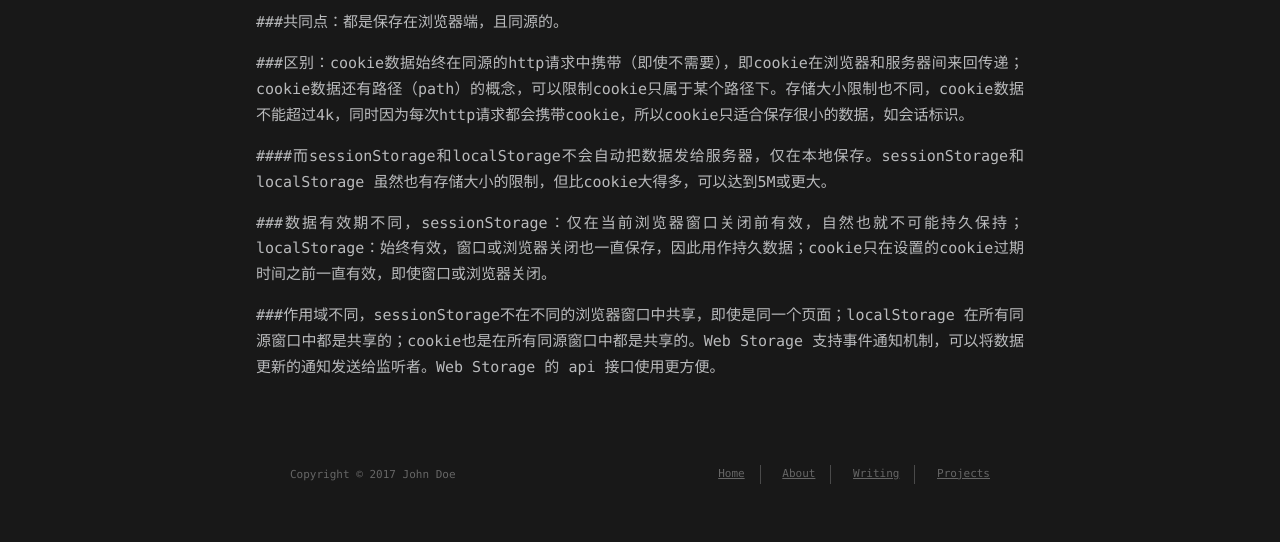
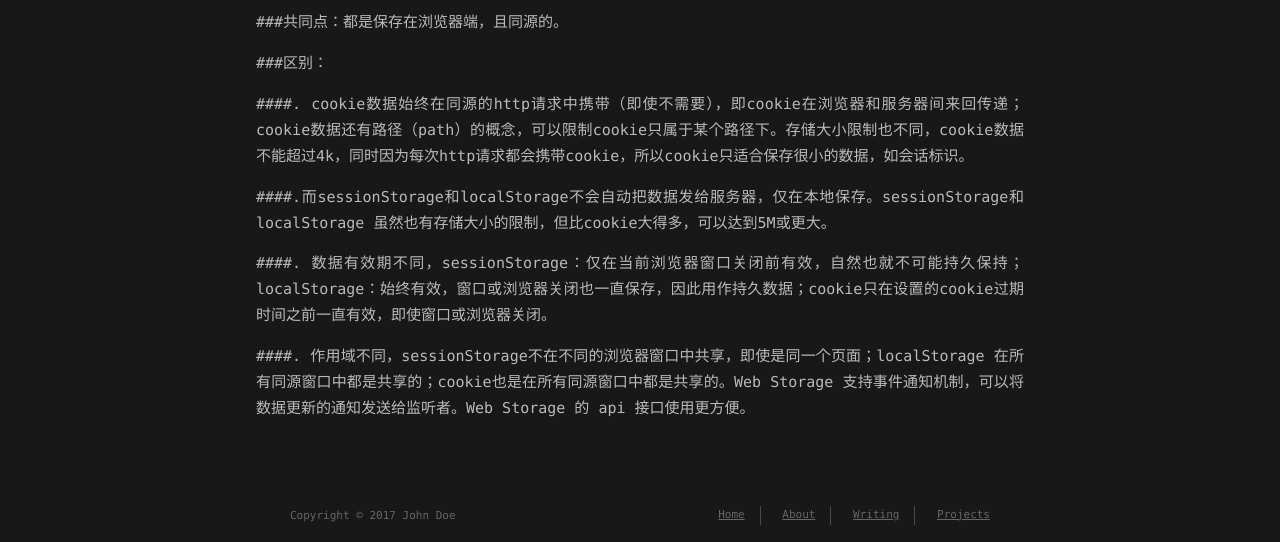
Before and after one commit to rubycountryside/rubycountryside.github.io, a plain HTML site: page 2017/11/14/first/index.html in a window 1280 px wide. Shown: the part 368-910 px from the top of the page. Before the commit the page ends 869 px from the top, so only its background shows below. Drawn offline with Linux system fonts and the light colour scheme.

Commit message:
Site updated: 2017-11-14 20:52:11

```diff
--- a/2017/11/14/first/index.html
+++ b/2017/11/14/first/index.html
@@ -6,16 +6,16 @@
     <meta http-equiv="X-UA-Compatible" content="IE=edge">
     <meta name="HandheldFriendly" content="True">
     <meta name="viewport" content="width=device-width, initial-scale=1, maximum-scale=1" />
-    <meta name="description" content="###共同点：都是保存在浏览器端，且同源的。 ###区别：cookie数据始终在同源的http请求中携带（即使不需要），即cookie在浏览器和服务器间来回传递；cookie数据还有路径（path）的概念，可以限制cookie只属于某个路径下。存储大小限制也不同，cookie数据不能超过4k，同时因为每次http请求都会携带cookie，所以cookie只适合保存很小的数据，如会话标识。 ####">
+    <meta name="description" content="###共同点：都是保存在浏览器端，且同源的。 ###区别： ####. cookie数据始终在同源的http请求中携带（即使不需要），即cookie在浏览器和服务器间来回传递；cookie数据还有路径（path）的概念，可以限制cookie只属于某个路径下。存储大小限制也不同，cookie数据不能超过4k，同时因为每次http请求都会携带cookie，所以cookie只适合保存很小的数据，如会话标">
 <meta property="og:type" content="article">
 <meta property="og:title" content="cookies，sessionStorage和localStorage的区别">
 <meta property="og:url" content="http://yoursite.com/2017/11/14/first/index.html">
 <meta property="og:site_name" content="Hexo">
-<meta property="og:description" content="###共同点：都是保存在浏览器端，且同源的。 ###区别：cookie数据始终在同源的http请求中携带（即使不需要），即cookie在浏览器和服务器间来回传递；cookie数据还有路径（path）的概念，可以限制cookie只属于某个路径下。存储大小限制也不同，cookie数据不能超过4k，同时因为每次http请求都会携带cookie，所以cookie只适合保存很小的数据，如会话标识。 ####">
-<meta property="og:updated_time" content="2017-11-14T12:48:09.000Z">
+<meta property="og:description" content="###共同点：都是保存在浏览器端，且同源的。 ###区别： ####. cookie数据始终在同源的http请求中携带（即使不需要），即cookie在浏览器和服务器间来回传递；cookie数据还有路径（path）的概念，可以限制cookie只属于某个路径下。存储大小限制也不同，cookie数据不能超过4k，同时因为每次http请求都会携带cookie，所以cookie只适合保存很小的数据，如会话标">
+<meta property="og:updated_time" content="2017-11-14T12:52:01.000Z">
 <meta name="twitter:card" content="summary">
 <meta name="twitter:title" content="cookies，sessionStorage和localStorage的区别">
-<meta name="twitter:description" content="###共同点：都是保存在浏览器端，且同源的。 ###区别：cookie数据始终在同源的http请求中携带（即使不需要），即cookie在浏览器和服务器间来回传递；cookie数据还有路径（path）的概念，可以限制cookie只属于某个路径下。存储大小限制也不同，cookie数据不能超过4k，同时因为每次http请求都会携带cookie，所以cookie只适合保存很小的数据，如会话标识。 ####">
+<meta name="twitter:description" content="###共同点：都是保存在浏览器端，且同源的。 ###区别： ####. cookie数据始终在同源的http请求中携带（即使不需要），即cookie在浏览器和服务器间来回传递；cookie数据还有路径（path）的概念，可以限制cookie只属于某个路径下。存储大小限制也不同，cookie数据不能超过4k，同时因为每次http请求都会携带cookie，所以cookie只适合保存很小的数据，如会话标">
 
 
 
@@ -164,10 +164,11 @@
 
   <div class="content" itemprop="articleBody">
     <p>###共同点：都是保存在浏览器端，且同源的。</p>
-<p>###区别：cookie数据始终在同源的http请求中携带（即使不需要），即cookie在浏览器和服务器间来回传递；cookie数据还有路径（path）的概念，可以限制cookie只属于某个路径下。存储大小限制也不同，cookie数据不能超过4k，同时因为每次http请求都会携带cookie，所以cookie只适合保存很小的数据，如会话标识。</p>
-<p>####而sessionStorage和localStorage不会自动把数据发给服务器，仅在本地保存。sessionStorage和localStorage 虽然也有存储大小的限制，但比cookie大得多，可以达到5M或更大。</p>
-<p>###数据有效期不同，sessionStorage：仅在当前浏览器窗口关闭前有效，自然也就不可能持久保持；localStorage：始终有效，窗口或浏览器关闭也一直保存，因此用作持久数据；cookie只在设置的cookie过期时间之前一直有效，即使窗口或浏览器关闭。</p>
-<p>###作用域不同，sessionStorage不在不同的浏览器窗口中共享，即使是同一个页面；localStorage 在所有同源窗口中都是共享的；cookie也是在所有同源窗口中都是共享的。Web Storage 支持事件通知机制，可以将数据更新的通知发送给监听者。Web Storage 的 api 接口使用更方便。</p>
+<p>###区别：</p>
+<p>####. cookie数据始终在同源的http请求中携带（即使不需要），即cookie在浏览器和服务器间来回传递；cookie数据还有路径（path）的概念，可以限制cookie只属于某个路径下。存储大小限制也不同，cookie数据不能超过4k，同时因为每次http请求都会携带cookie，所以cookie只适合保存很小的数据，如会话标识。</p>
+<p>####.而sessionStorage和localStorage不会自动把数据发给服务器，仅在本地保存。sessionStorage和localStorage 虽然也有存储大小的限制，但比cookie大得多，可以达到5M或更大。</p>
+<p>####. 数据有效期不同，sessionStorage：仅在当前浏览器窗口关闭前有效，自然也就不可能持久保持；localStorage：始终有效，窗口或浏览器关闭也一直保存，因此用作持久数据；cookie只在设置的cookie过期时间之前一直有效，即使窗口或浏览器关闭。</p>
+<p>####. 作用域不同，sessionStorage不在不同的浏览器窗口中共享，即使是同一个页面；localStorage 在所有同源窗口中都是共享的；cookie也是在所有同源窗口中都是共享的。Web Storage 支持事件通知机制，可以将数据更新的通知发送给监听者。Web Storage 的 api 接口使用更方便。</p>
 
   </div>
 </article>
```
